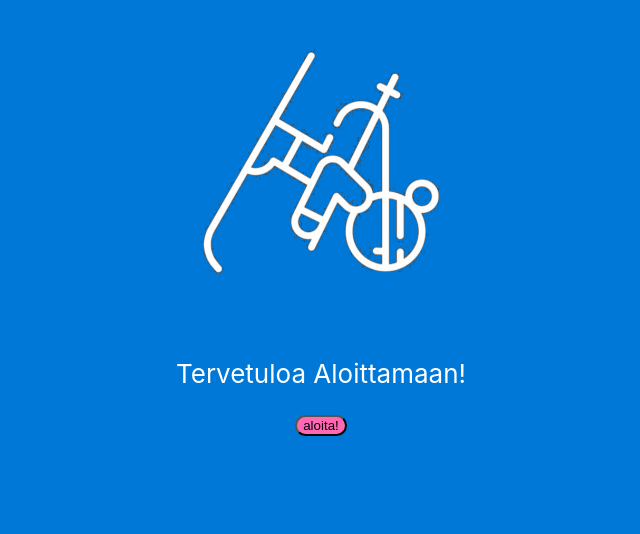
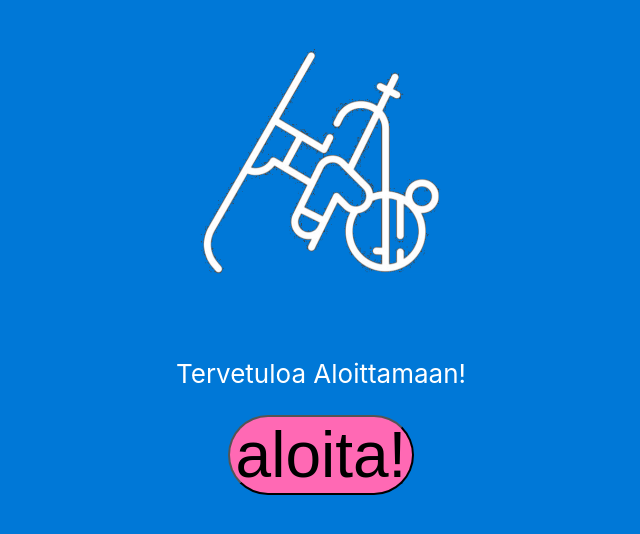
Before and after one commit to MEstlander/Hiihtoprokkis, a React (Create React App) app: page / in a window 1280 px wide. Shown: the top 534 px of the page, without its empty margins (319-959 px from the left). Built offline with nearby package versions, Linux system fonts and the light colour scheme.

Commit message:
small font change again

```diff
--- a/src/App.css
+++ b/src/App.css
@@ -21,7 +21,7 @@
 
 .Button {
   background-color: #FF69B4;
-  font-size: 8x;
+  font-size: 8vh;
   border-radius: 48px;
   -webkit-transition-duration: 0.4s;
   transition-duration: 0.4s;
```
